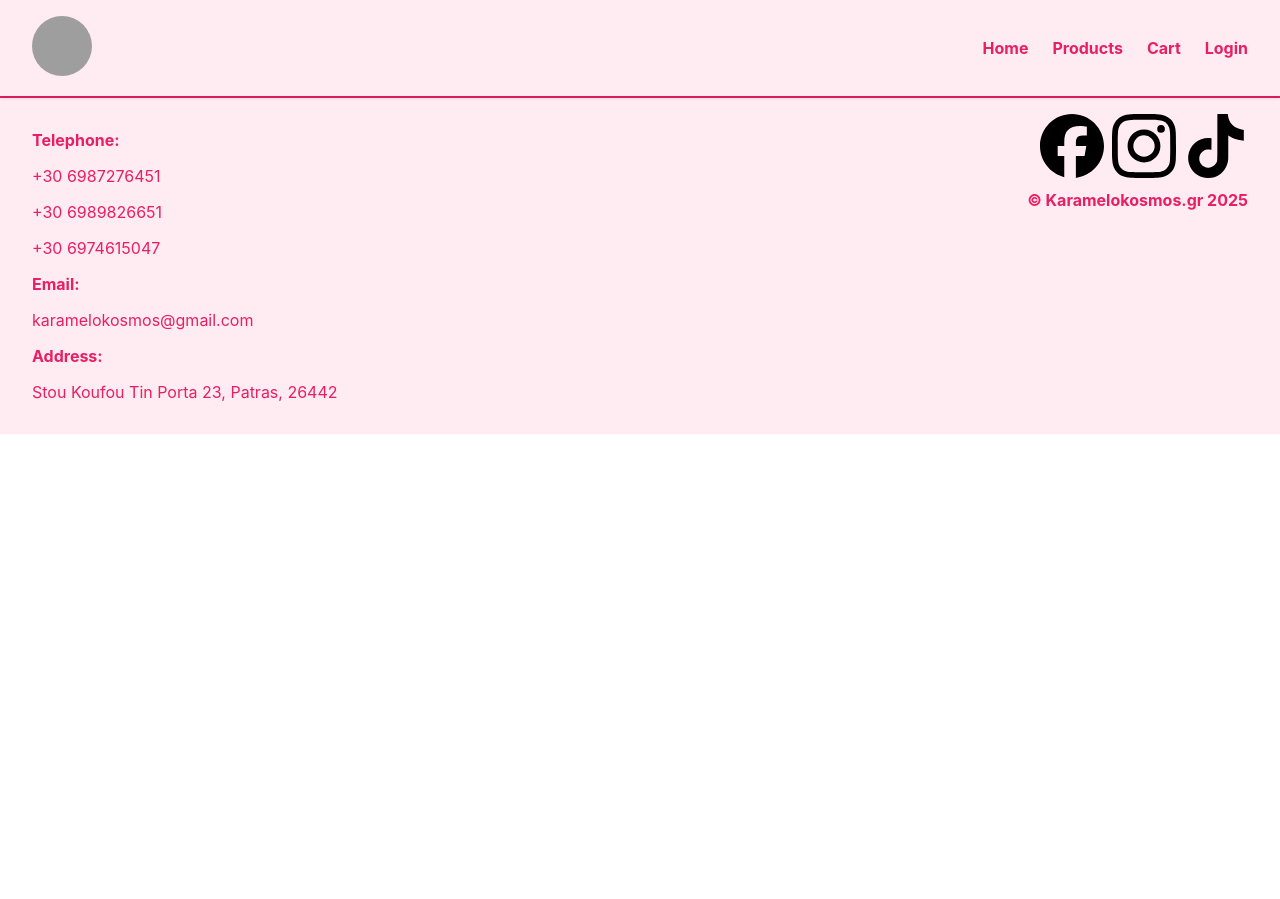
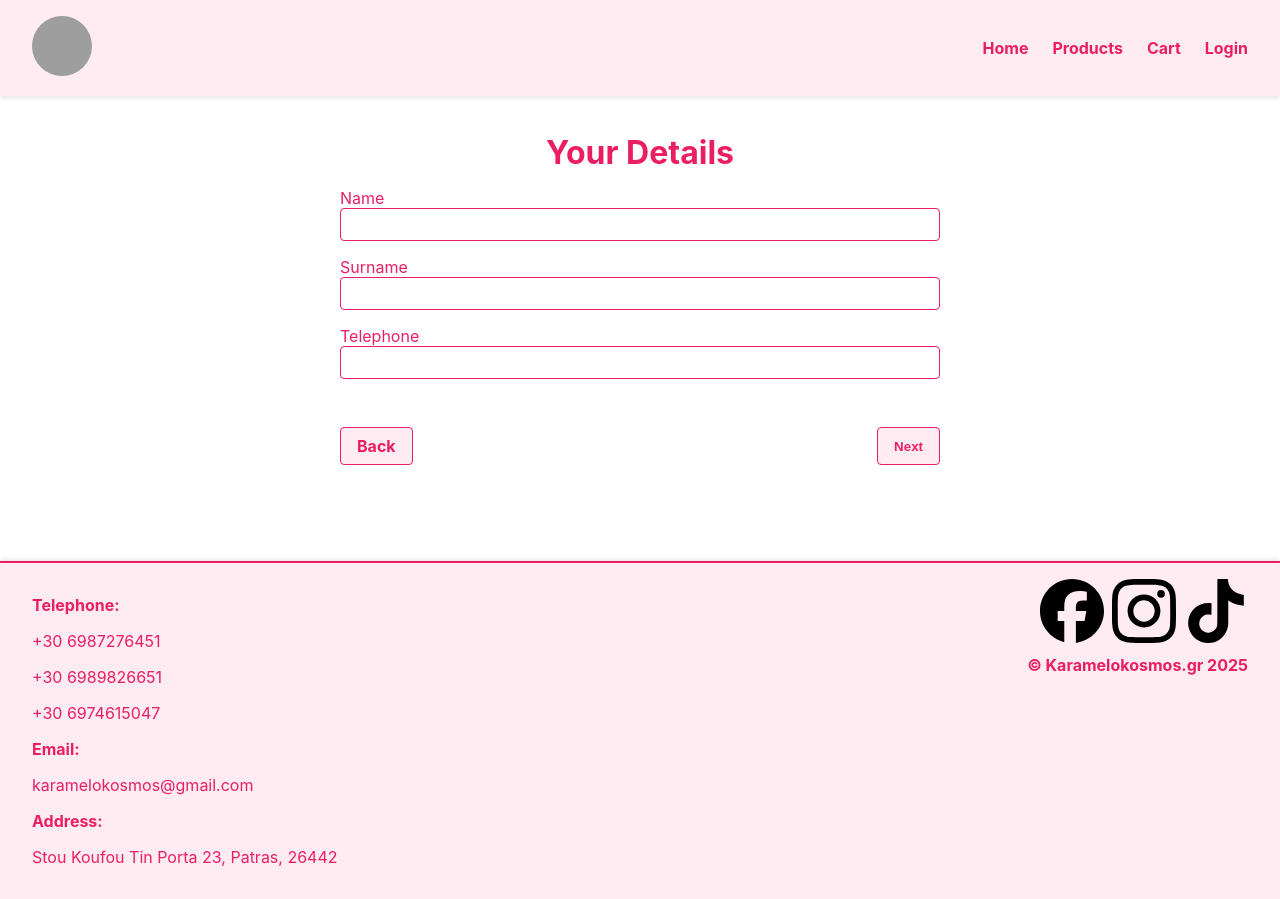
Before and after one commit to angelontz/candy-shop, a React (Create React App) app: page /customer-info in a window 1280 px wide. Before the commit the page ends 800 px from the top, so only its background shows below. Built offline with nearby package versions, Linux system fonts and the light colour scheme; grey boxes are pictures that could not be loaded.

Commit message:
adding a personal info page

```diff
--- a/src/App.js
+++ b/src/App.js
@@ -13,6 +13,7 @@ import Login from './pages/Login';
 import Profile from './pages/Profile';
 import { AuthProvider } from './context/AuthContext';
 import Payment from "./pages/Payment";
+import CustomerInfo from './pages/CustomerInfo';
 
 
 // CartContext provides global state for cart items and actions throughout the app.
@@ -34,6 +35,7 @@ function App() {
               <Route path="/product/:id" element={<ProductDetails />} />
               <Route path="/cart" element={<CartPage />} />
               <Route path="/checkout" element={<Checkout />} />
+              <Route path="/customer-info" element={<CustomerInfo />} />
               <Route path="/pickup" element={<Pickup />} />
               <Route path="/payment" element={<Payment />} />
               <Route path="/login" element={<Login />} />
--- a/src/pages/Checkout.jsx
+++ b/src/pages/Checkout.jsx
@@ -33,7 +33,7 @@ function Checkout() {
       </ul>
       <div className="checkout-bar">
         <span className="total-amount">Total: € {total.toFixed(2)}</span>
-        <Link to="/pickup" className="checkout-btn">Next</Link>
+        <Link to="/customer-info" className="checkout-btn">Next</Link>
       </div>
     </div>
   );
--- /dev/null
+++ b/src/pages/CustomerInfo.css
@@ -0,0 +1,53 @@
+.customer-info-page {
+  padding: 1rem;
+  max-width: 600px;
+  margin: 0 auto;
+}
+
+.customer-form {
+  display: flex;
+  flex-direction: column;
+  gap: 1rem;
+}
+
+.customer-form label {
+  display: flex;
+  flex-direction: column;
+  color: #e91e63;
+}
+
+.customer-form input {
+  padding: 0.5rem;
+  border: 1px solid #e91e63;
+  border-radius: 4px;
+}
+
+.btn-wrapper {
+  display: flex;
+  justify-content: space-between;
+  margin-top: 2rem;
+  margin-bottom: 5rem;
+}
+
+.next-btn,
+.back-btn {
+  background-color: #ffecf2;
+  color: #e91e63;
+  border: 1px solid #e91e63;
+  padding: 0.5rem 1rem;
+  font-weight: bold;
+  border-radius: 4px;
+  text-decoration: none;
+}
+
+.next-btn:hover,
+.back-btn:hover {
+  color: #a3165f;
+}
+
+@media (max-width: 600px) {
+  .btn-wrapper {
+    flex-direction: column;
+    gap: 1rem;
+  }
+}
--- /dev/null
+++ b/src/pages/CustomerInfo.jsx
@@ -0,0 +1,76 @@
+import { useState, useEffect } from 'react';
+import { Link, useNavigate } from 'react-router-dom';
+import './CustomerInfo.css';
+
+function CustomerInfo() {
+  const [firstName, setFirstName] = useState('');
+  const [lastName, setLastName] = useState('');
+  const [phone, setPhone] = useState('');
+  const navigate = useNavigate();
+
+  useEffect(() => {
+    const stored = localStorage.getItem('customerInfo');
+    if (stored) {
+      try {
+        const parsed = JSON.parse(stored);
+        setFirstName(parsed.firstName || '');
+        setLastName(parsed.lastName || '');
+        setPhone(parsed.phone || '');
+      } catch (e) {
+        // ignore invalid JSON
+      }
+    }
+  }, []);
+
+  const handleSubmit = (e) => {
+    e.preventDefault();
+    const info = { firstName, lastName, phone };
+    localStorage.setItem('customerInfo', JSON.stringify(info));
+    navigate('/pickup');
+  };
+
+  return (
+    <div className="customer-info-page">
+      <h1>Your Details</h1>
+      <form onSubmit={handleSubmit} className="customer-form">
+        <label>
+          Name
+          <input
+            type="text"
+            value={firstName}
+            onChange={(e) => setFirstName(e.target.value)}
+            required
+          />
+        </label>
+        <label>
+          Surname
+          <input
+            type="text"
+            value={lastName}
+            onChange={(e) => setLastName(e.target.value)}
+            required
+          />
+        </label>
+        <label>
+          Telephone
+          <input
+            type="tel"
+            value={phone}
+            onChange={(e) => setPhone(e.target.value)}
+            required
+          />
+        </label>
+        <div className="btn-wrapper">
+          <Link to="/checkout" className="back-btn">
+            Back
+          </Link>
+          <button type="submit" className="next-btn">
+            Next
+          </button>
+        </div>
+      </form>
+    </div>
+  );
+}
+
+export default CustomerInfo;
```
Also changed, not shown: 2 other files (tests, documents, lock files or other folders).
